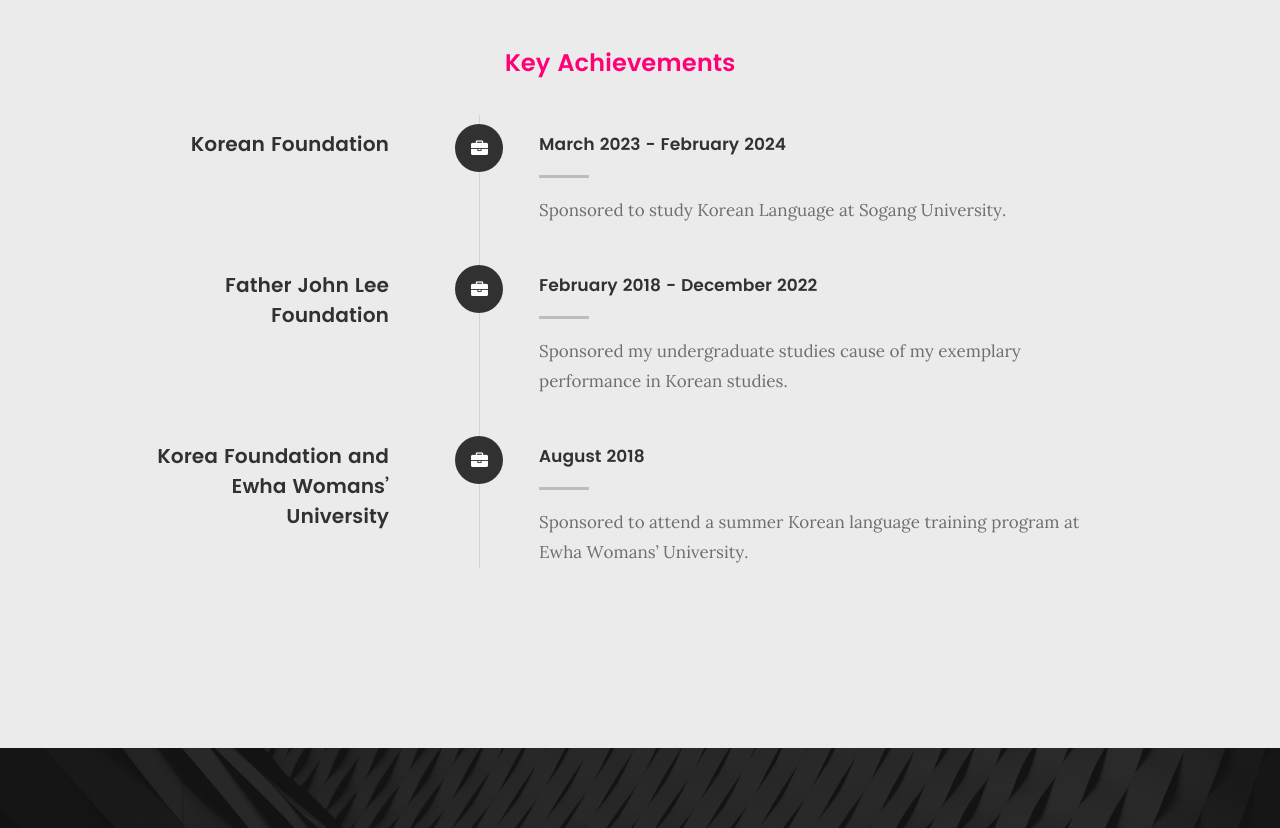
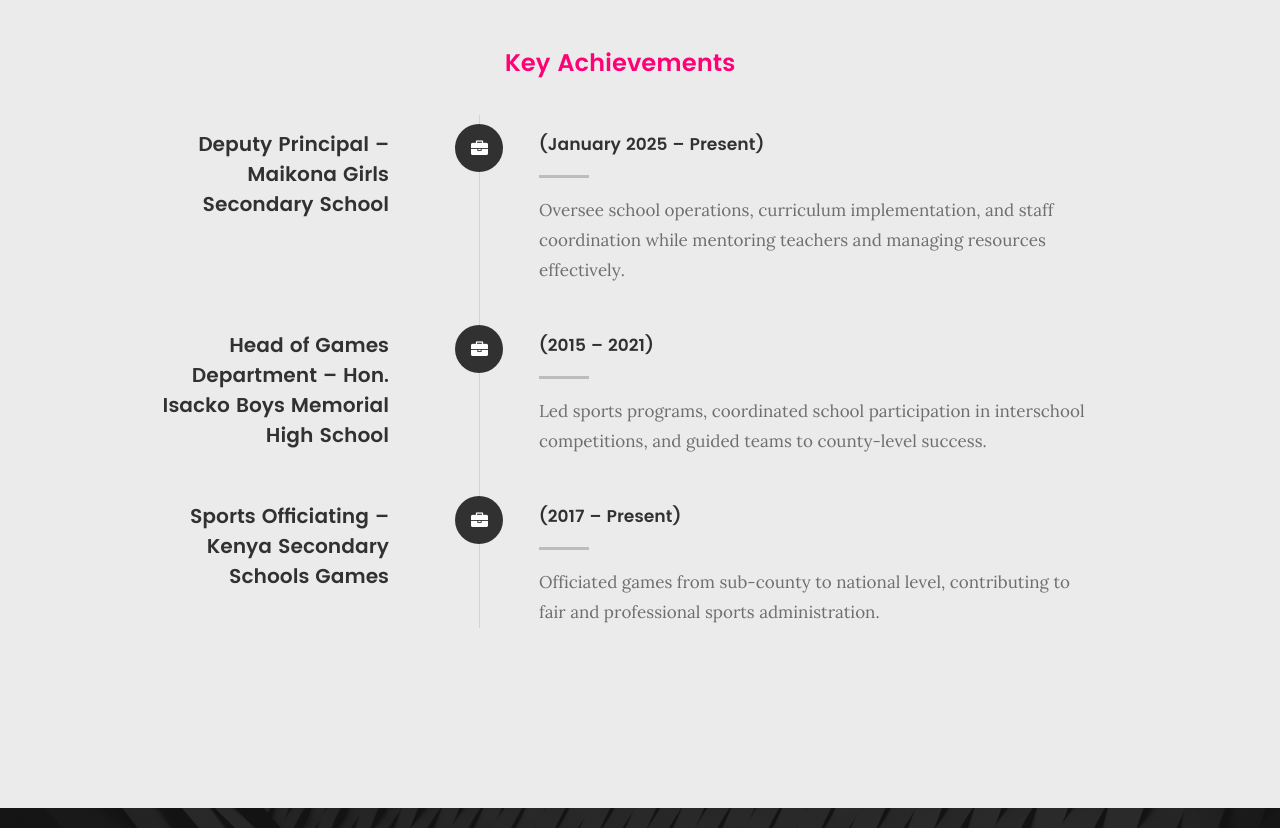
Before and after one commit to SamWarorwa/samsonwarorwa-github.io, a plain HTML site: page portfolio/index.html in a window 1280 px wide. Shown: the part 3920-4748 px from the top of the page. Drawn offline with Linux system fonts and the light colour scheme; files whose address does not match are found by name.

Commit message:
Update index.html

```diff
--- a/portfolio/index.html
+++ b/portfolio/index.html
@@ -264,7 +264,7 @@
 
 	   				<div class="timeline-header">
 	   					<h3>Deputy Principal</h3>
-	   					<p> (February 2025 – Present)</p>
+	   					<p> (January 2025 – Present)</p>
 	   				</div>
 
 	   				<div class="timeline-content">
@@ -397,12 +397,12 @@
 	   				</div>
 
 	   				<div class="timeline-header">
-	   					<h3>Korean Foundation</h3>
+	   					<h3>Deputy Principal – Maikona Girls Secondary School</h3>
 	   				</div>
 
 	   				<div class="timeline-content">
-	   					<h4>March 2023 - February 2024</h4>
-	   					<p>Sponsored to study Korean Language at Sogang University.</p>
+	   					<h4>(January 2025 – Present)</h4>
+	   					<p>Oversee school operations, curriculum implementation, and staff coordination while mentoring teachers and managing resources effectively.</p>
 	   				</div>
 
 	   			</div> <!-- /timeline-block -->
@@ -414,13 +414,12 @@
 	   				</div>
 
 	   				<div class="timeline-header">
-	   					<h3>Father John Lee Foundation</h3>
+	   					<h3>Head of Games Department – Hon. Isacko Boys Memorial High School</h3>
 	   				</div>
 
 	   				<div class="timeline-content">
-	   					<h4>February 2018 - December 2022</h4>
-	   					<p>Sponsored my undergraduate studies cause of my exemplary performance
-in Korean studies.</p>
+	   					<h4>(2015 – 2021)</h4>
+	   					<p>Led sports programs, coordinated school participation in interschool competitions, and guided teams to county-level success.</p>
 	   				</div>
 
 	   			</div> <!-- /timeline-block -->
@@ -432,13 +431,12 @@ in Korean studies.</p>
 	   				</div>
 
 	   				<div class="timeline-header">
-	   					<h3>Korea Foundation and Ewha Womans’ University</h3>
+	   					<h3>Sports Officiating – Kenya Secondary Schools Games</h3>
 	   				</div>
 
 	   				<div class="timeline-content">
-	   					<h4>August 2018</h4>
-	   					<p>Sponsored to attend a summer Korean language training program at
-Ewha Womans’ University.</p>
+	   					<h4>(2017 – Present)</h4>
+	   					<p>Officiated games from sub-county to national level, contributing to fair and professional sports administration.</p>
 	   				</div>
 
 	   			</div> <!-- /timeline-block -->
```
